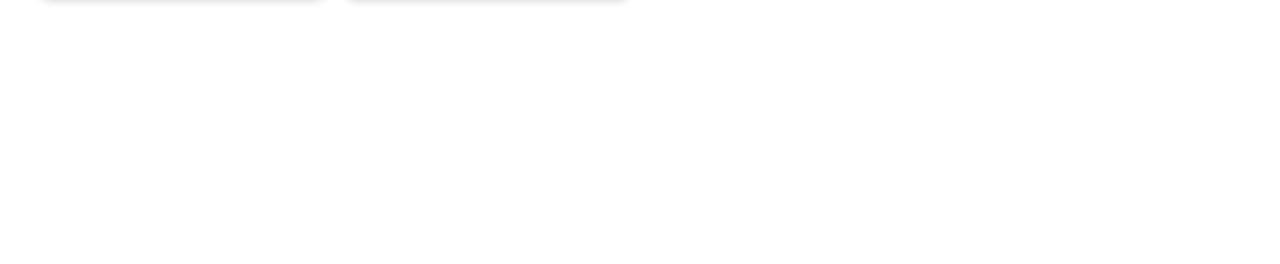
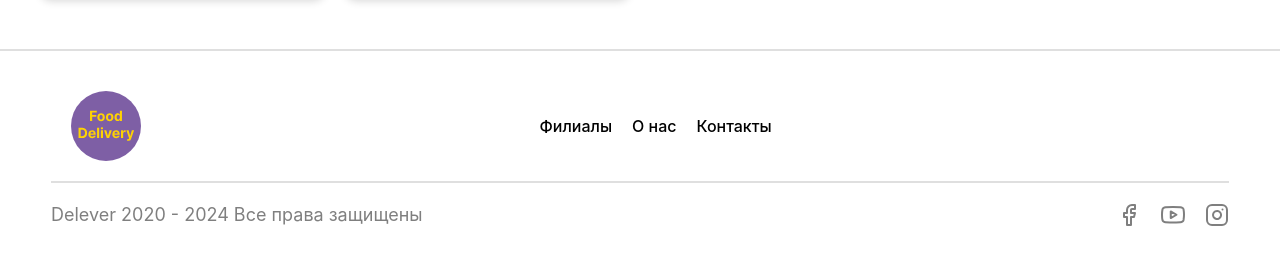
Before and after one commit to sanedidi/FoodDelivery, a React (Vite) app: page / in a window 1280 px wide. Shown: the part 2547-2811 px from the top of the page. Before the commit the page ends 2566 px from the top, so only its background shows below. Built offline with nearby package versions, Linux system fonts and the light colour scheme; no server answers.

Commit message:
add: footer

```diff
--- a/src/ExtraPages/Profile.jsx
+++ b/src/ExtraPages/Profile.jsx
@@ -1,6 +1,7 @@
 import React from 'react'
 import Header from '../components/Header/Header'
 import UserInfo from '../components/UserInfo/UserInfo'
+import Footer from '../components/Footer/Footer'
 
 const Profile = () => {
   return (
@@ -11,6 +12,7 @@
           <UserInfo />
       </div>
     </section>
+    <Footer />
     </>
   )
 }
--- a/src/Pages/AboutUs.jsx
+++ b/src/Pages/AboutUs.jsx
@@ -1,10 +1,12 @@
 import React from 'react'
 import { Header } from '../components/Header/Header'
+import Footer from '../components/Footer/Footer'
 
 const AboutUs = () => {
   return (
     <>
     <Header />
+    <Footer />
     </>
   )
 }
--- a/src/Pages/Branches.jsx
+++ b/src/Pages/Branches.jsx
@@ -1,9 +1,11 @@
 import React from 'react'
 import { Header } from '../components/Header/Header'
+import Footer from '../components/Footer/Footer'
 const Branches = () => {
   return (
     <>
     <Header />
+    <Footer />
     </>
   )
 }
--- a/src/Pages/Cart.jsx
+++ b/src/Pages/Cart.jsx
@@ -2,6 +2,7 @@
 import { useCart } from 'react-use-cart';
 import axios from 'axios';
 import Header from '../components/Header/Header';
+import Footer from '../components/Footer/Footer';
 
 const Cart = () => {
   const { items, isEmpty, emptyCart, updateItemQuantity, removeItem } =
@@ -61,6 +62,7 @@
           </>
         )}
       </div>
+      <Footer />
     </>
   );
 };
--- a/src/Pages/Contacts.jsx
+++ b/src/Pages/Contacts.jsx
@@ -1,10 +1,14 @@
-import React from 'react'
-import { Header } from '../components/Header/Header'
+import React from "react";
+import { Header } from "../components/Header/Header";
+import Footer from "../components/Footer/Footer";
 
 const Contacts = () => {
   return (
-    <Header />
-  )
-}
+    <>
+      <Header />
+      <Footer />
+    </>
+  );
+};
 
-export default Contacts
+export default Contacts;
--- a/src/Pages/Home.jsx
+++ b/src/Pages/Home.jsx
@@ -3,6 +3,7 @@
 import Filter from "../components/Filters/Filter";
 import Products from '../components/Products/Products.jsx'
 import Header from "../components/Header/Header.jsx";
+import Footer from "../components/Footer/Footer.jsx";
 
 const Home = () => {
   return (
@@ -11,6 +12,7 @@
       <Hero />
       <Filter />
       <Products />
+      <Footer />
     </>
   );
 };
--- /dev/null
+++ b/src/components/Footer/Footer.jsx
@@ -0,0 +1,118 @@
+import React from "react";
+import s from "./Footer.module.scss";
+import logo from "../../assets/svg/logo.svg";
+import { Link } from "react-router-dom";
+const Footer = () => {
+  return (
+    <footer className={s.footer}>
+      <div className="container">
+        <div className={s.footer__wrapper}>
+          <div className="footer__logo">
+            <img src={logo} alt="" />
+          </div>
+          <div className={s.footer__links}>
+            <Link
+              to="/branches"
+              className={`${s.header__link} ${
+                location.pathname === "/branches" ? s.active : ""
+              }`}
+            >
+              Филиалы
+            </Link>
+            <Link
+              to="/aboutus"
+              className={`${s.header__link} ${
+                location.pathname === "/aboutus" ? s.active : ""
+              }`}
+            >
+              О нас
+            </Link>
+            <Link
+              to="/contact"
+              className={`${s.header__link} ${
+                location.pathname === "/contact" ? s.active : ""
+              }`}
+            >
+              Контакты
+            </Link>
+          </div>
+        </div>
+          <div className={s.footer__right}>
+            <div className={s.footer__text}>
+              <p>Delever 2020 - 2024 Все права защищены</p>
+            </div>
+            <div className={s.footer__soc}>
+              <svg
+                width="24"
+                height="24"
+                viewBox="0 0 24 24"
+                fill="none"
+                xmlns="http://www.w3.org/2000/svg"
+              >
+                <path
+                  d="M18 2H15C13.6739 2 12.4021 2.52678 11.4645 3.46447C10.5268 4.40215 10 5.67392 10 7V10H7V14H10V22H14V14H17L18 10H14V7C14 6.73478 14.1054 6.48043 14.2929 6.29289C14.4804 6.10536 14.7348 6 15 6H18V2Z"
+                  stroke="#7F7F7F"
+                  stroke-width="2"
+                  stroke-linecap="round"
+                  stroke-linejoin="round"
+                />
+              </svg>
+              <svg
+                width="24"
+                height="24"
+                viewBox="0 0 24 24"
+                fill="none"
+                xmlns="http://www.w3.org/2000/svg"
+              >
+                <path
+                  d="M22.5396 6.42C22.4208 5.94541 22.1789 5.51057 21.8382 5.15941C21.4976 4.80824 21.0703 4.55318 20.5996 4.42C18.8796 4 11.9996 4 11.9996 4C11.9996 4 5.1196 4 3.3996 4.46C2.92884 4.59318 2.50157 4.84824 2.16094 5.19941C1.82031 5.55057 1.57838 5.98541 1.4596 6.46C1.14481 8.20556 0.990831 9.97631 0.999595 11.75C0.988374 13.537 1.14236 15.3213 1.4596 17.08C1.59055 17.5398 1.8379 17.9581 2.17774 18.2945C2.51758 18.6308 2.93842 18.8738 3.3996 19C5.1196 19.46 11.9996 19.46 11.9996 19.46C11.9996 19.46 18.8796 19.46 20.5996 19C21.0703 18.8668 21.4976 18.6118 21.8382 18.2606C22.1789 17.9094 22.4208 17.4746 22.5396 17C22.852 15.2676 23.0059 13.5103 22.9996 11.75C23.0108 9.96295 22.8568 8.1787 22.5396 6.42Z"
+                  stroke="#7F7F7F"
+                  stroke-width="2"
+                  stroke-linecap="round"
+                  stroke-linejoin="round"
+                />
+                <path
+                  d="M9.75 15.02L15.5 11.75L9.75 8.47998V15.02Z"
+                  stroke="#7F7F7F"
+                  stroke-width="2"
+                  stroke-linecap="round"
+                  stroke-linejoin="round"
+                />
+              </svg>
+              <svg
+                width="24"
+                height="24"
+                viewBox="0 0 24 24"
+                fill="none"
+                xmlns="http://www.w3.org/2000/svg"
+              >
+                <path
+                  d="M17 2H7C4.23858 2 2 4.23858 2 7V17C2 19.7614 4.23858 22 7 22H17C19.7614 22 22 19.7614 22 17V7C22 4.23858 19.7614 2 17 2Z"
+                  stroke="#7F7F7F"
+                  stroke-width="2"
+                  stroke-linecap="round"
+                  stroke-linejoin="round"
+                />
+                <path
+                  d="M15.9997 11.3701C16.1231 12.2023 15.981 13.0523 15.5935 13.7991C15.206 14.5459 14.5929 15.1515 13.8413 15.5297C13.0898 15.908 12.2382 16.0397 11.4075 15.906C10.5768 15.7723 9.80947 15.3801 9.21455 14.7852C8.61962 14.1903 8.22744 13.4229 8.09377 12.5923C7.96011 11.7616 8.09177 10.91 8.47003 10.1584C8.84829 9.40691 9.45389 8.7938 10.2007 8.4063C10.9475 8.0188 11.7975 7.87665 12.6297 8.00006C13.4786 8.12594 14.2646 8.52152 14.8714 9.12836C15.4782 9.73521 15.8738 10.5211 15.9997 11.3701Z"
+                  stroke="#7F7F7F"
+                  stroke-width="2"
+                  stroke-linecap="round"
+                  stroke-linejoin="round"
+                />
+                <path
+                  d="M17.5 6.5H17.51"
+                  stroke="#7F7F7F"
+                  stroke-width="2"
+                  stroke-linecap="round"
+                  stroke-linejoin="round"
+                />
+              </svg>
+            </div>
+          </div>
+      </div>
+    </footer>
+  );
+};
+
+export default Footer;
--- /dev/null
+++ b/src/components/Footer/Footer.module.scss
@@ -0,0 +1,38 @@
+.footer {
+  margin: 50px 0 0;
+  border-top: 2px solid rgba(223, 223, 223, 1);
+  padding: 20px;
+  &__wrapper {
+    display: grid;
+    grid-template-columns: 0.7fr 1fr;
+    border-bottom: 2px solid rgba(223, 223, 223, 1);
+    padding: 20px;
+  }
+  &__links {
+    display: flex;
+    align-items: center;
+    gap: 20px;
+    a {
+      font-weight: 500;
+      color: black;
+    }
+  }
+  &__right{
+    display: flex;
+    align-items: center;
+    justify-content: space-between;
+    margin: 20px 0;
+  }
+  &__text {
+    font-size: 18px;
+    font-weight: 400;
+    line-height: 21.78px;
+    text-align: left;
+    color: rgba(127, 127, 127, 1);
+  }
+  &__soc{
+    display: flex;
+    align-items: center;
+    gap: 20px;
+  }
+}
--- /dev/null
+++ b/src/components/Footer/index.js
@@ -0,0 +1 @@
+export { Footer } from './Footer'
```
